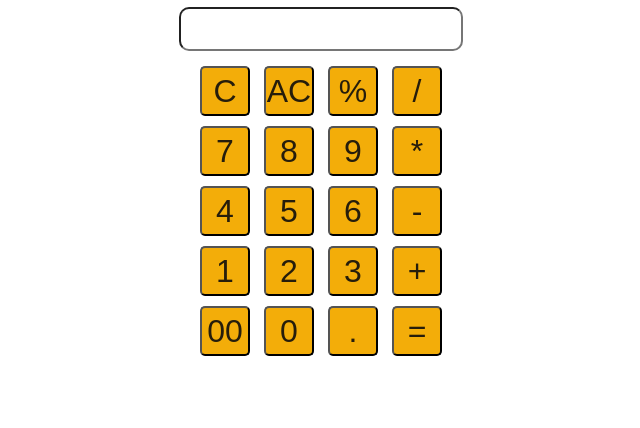
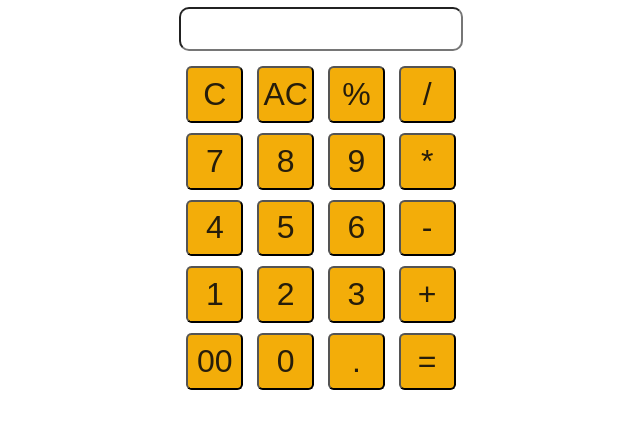
Before and after one commit to Haidar-Ali-1/calculator, a plain HTML site: page index.html in a window 1280 px wide. Shown: the part 50-478 px from the top of the page, without its empty margins (319-959 px from the left). Drawn offline with Linux system fonts and the light colour scheme.

Commit message:
Update style.css

```diff
--- a/style.css
+++ b/style.css
@@ -5,8 +5,8 @@
 }
 .button{
     margin: 5px;
-    width: 50px;
-    height: 50px;
+    width: 7.1vh;
+    height: 7.1vh;
     border-radius: 10%;
     border-color: black;
     box-shadow: 8px;
```
